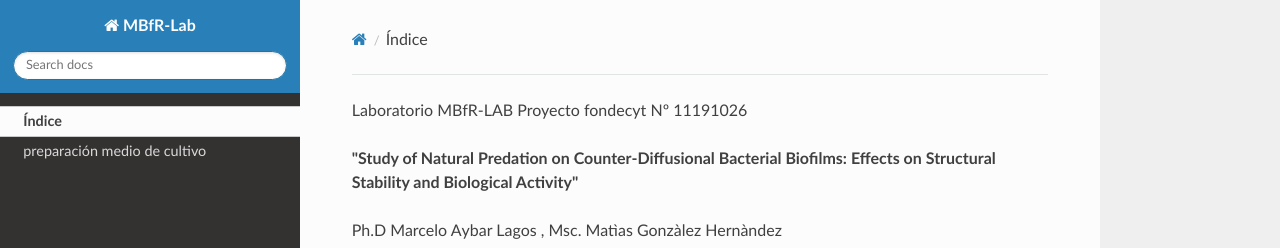
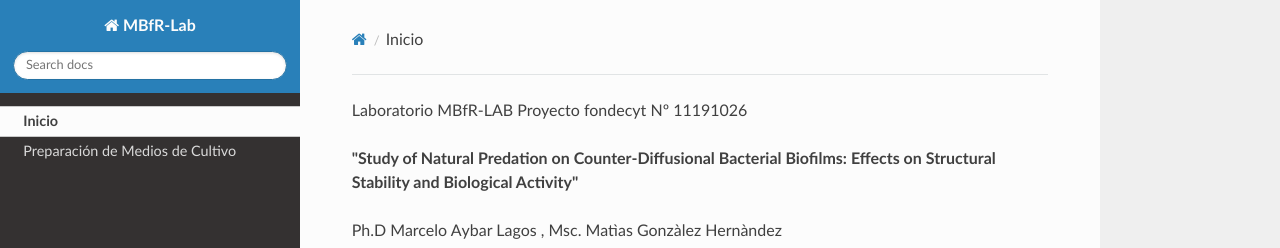
Before and after one commit to Eulogy320/MBfR-Lab, an MkDocs documentation site: the page built from docs/index.md, in a window 1280 px wide. Shown: the top 248 px of the page. Built offline with MkDocs 1.6.1, drawn with Linux system fonts in a browser that asks for light colours; nearby versions of some CDN libraries; old or Windows-style settings are respelled for this version of MkDocs.

Commit message:
Update mkdocs.yml

```diff
--- a/mkdocs.yml
+++ b/mkdocs.yml
@@ -1,6 +1,6 @@
 site_name: MBfR-Lab
-pages:
-- ['index.md', 'Índice']
-- ['Medios_de_cultivo.md', 'preparación medio de cultivo']
+nav:
+- Inicio: index.md
+- Preparación de Medios de Cultivo: Medios_de_cultivo.md
 
 theme: readthedocs
```
